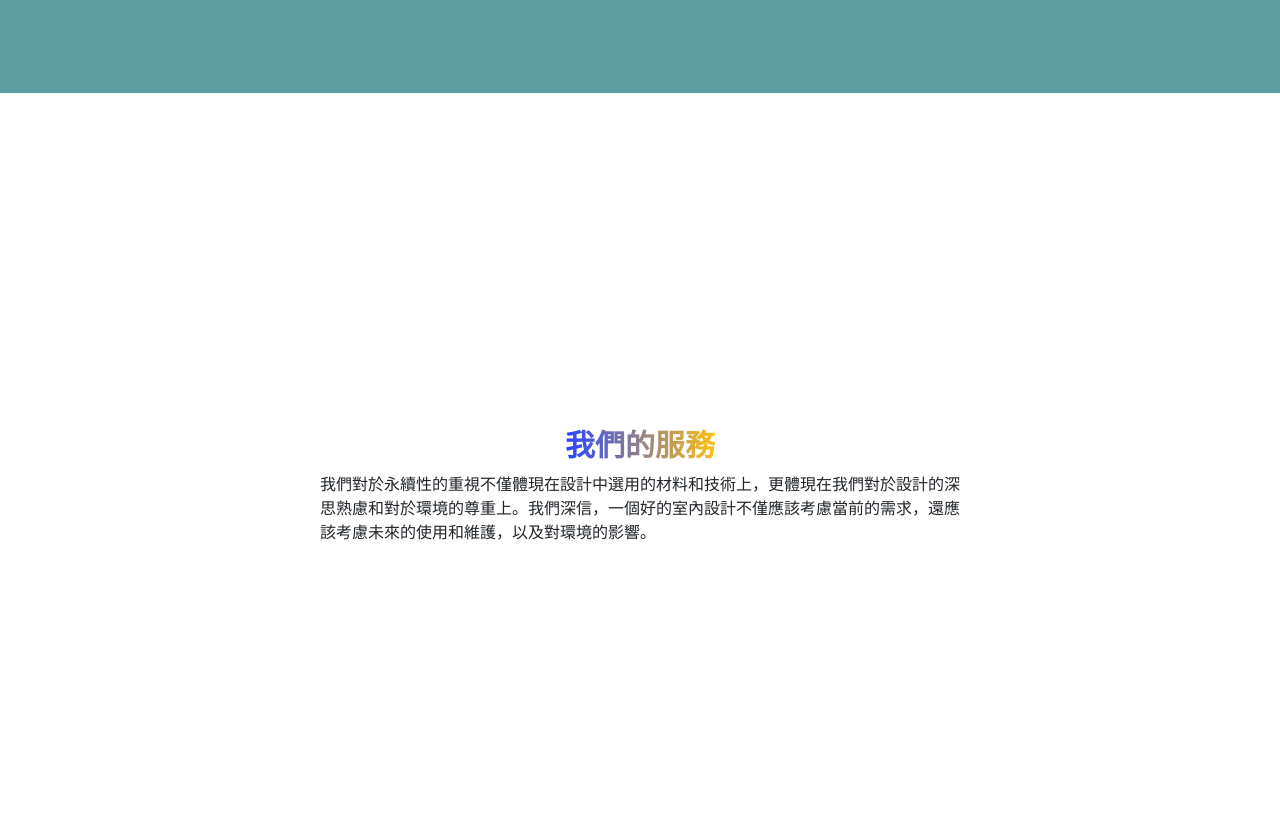
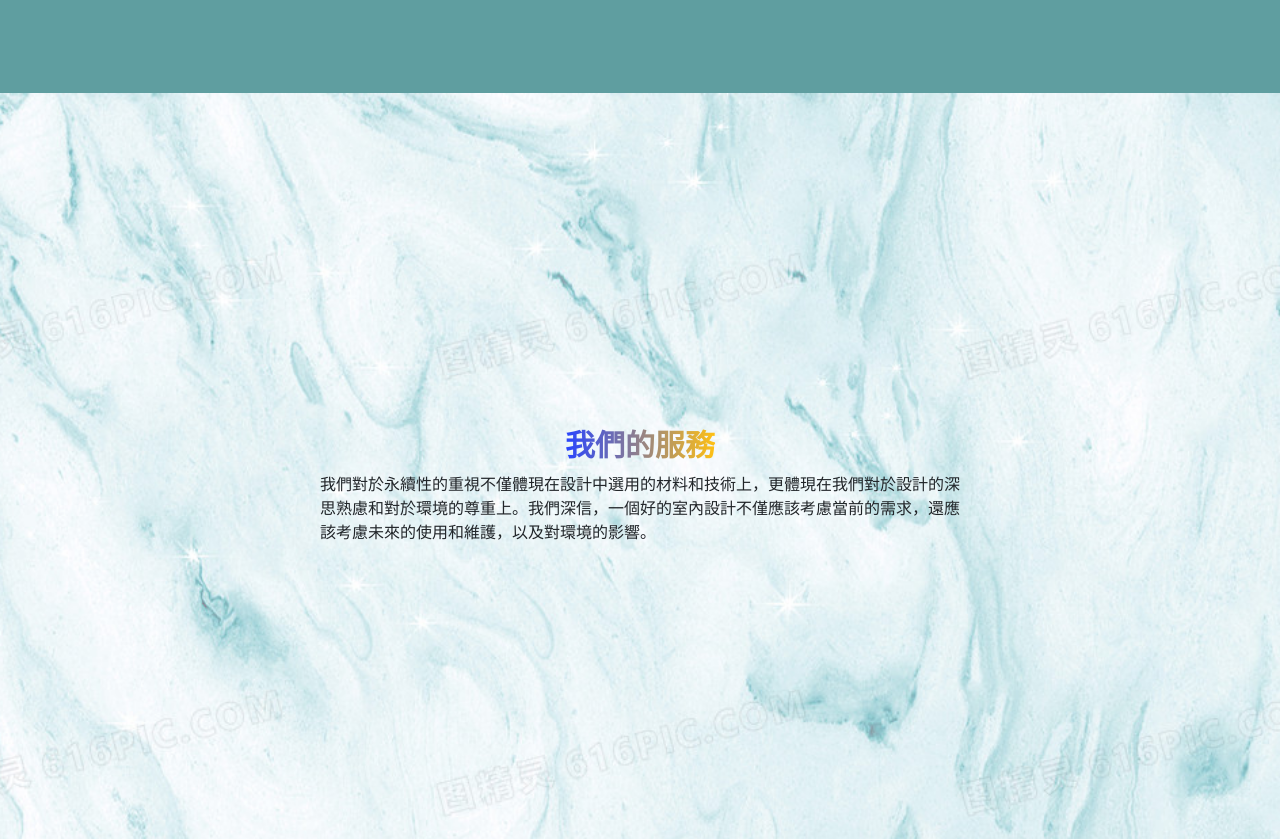
Before and after one commit to Andyeeeee/Ge-Diao, a plain HTML site: page index.html in a window 1280 px wide. Shown: the part 1171-2010 px from the top of the page. Drawn offline with nearby package versions, Linux system fonts and the light colour scheme; the site is published under a folder, as on GitHub Pages, so addresses that start at the root find nothing.

Commit message:
bacjground-imag-../../

```diff
--- a/style/scss/_main.scss
+++ b/style/scss/_main.scss
@@ -79,9 +79,11 @@
 
   #main-service {
     .service-box {
-      background-image: url("/image/main/service/service1.jpg");
+      background-image: url("../../image/main/service/service1.jpg");
+
       background-position: center;
       background-size: cover;
     }
   }
 }
+// image: new URL('../assets/product/product.png', import.meta.url).href,
```
Also changed, not shown: style/css/style.css, style/dist/style.min.css.
